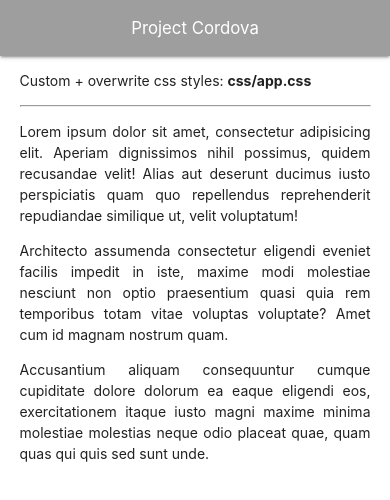
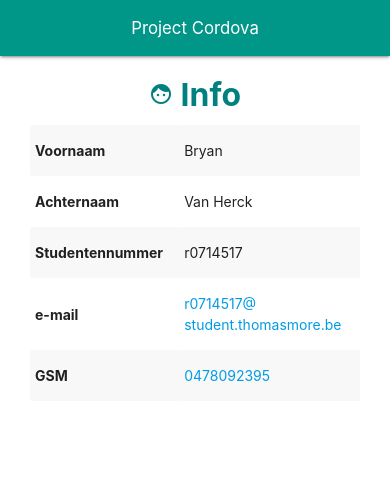
Before and after one commit to itfactory-tm/2021_2022_2appai_cordova-bryanvanherck, a website: page www/index.html in a window 390 px wide. Drawn offline with Linux system fonts and the light colour scheme; some packages are replaced by stand-ins of ours.

Commit message:
Info_homepage

```diff
--- a/www/index.html
+++ b/www/index.html
@@ -11,27 +11,40 @@
 </head>
 <body>
 <header class="navbar-fixed">
-    <nav class="grey">
+    <nav class="teal">
         <div class="nav-wrapper container">
             <a href="#!" class="brand-logo center">Project Cordova</a>
         </div>
     </nav>
 </header>
 <main class="container">
-    <div class="row">
-        <p>Custom + overwrite css styles: <b>css/app.css</b></p>
-        <hr>
-        <p>Lorem ipsum dolor sit amet, consectetur adipisicing elit. Aperiam dignissimos nihil possimus, quidem
-            recusandae
-            velit! Alias aut deserunt ducimus iusto perspiciatis quam quo repellendus reprehenderit repudiandae
-            similique
-            ut, velit voluptatum!</p>
-        <p>Architecto assumenda consectetur eligendi eveniet facilis impedit in iste, maxime modi molestiae nesciunt non
-            optio praesentium quasi quia rem temporibus totam vitae voluptas voluptate? Amet cum id magnam nostrum
-            quam.</p>
-        <p>Accusantium aliquam consequuntur cumque cupiditate dolore dolorum ea eaque eligendi eos, exercitationem
-            itaque
-            iusto magni maxime minima molestiae molestias neque odio placeat quae, quam quas qui quis sed sunt unde.</p>
+    <div class="row spa" id="tabInfo">
+        <div class="col s12">
+            <h4 class="center-align" style="color:teal; font-weight: bold"><i class="material-icons">face</i>
+                Info</h4>
+            <table class="striped">
+                <tr>
+                    <th>Voornaam</th>
+                    <td>Bryan</td>
+                </tr>
+                <tr>
+                    <th>Achternaam</th>
+                    <td>Van Herck</td>
+                </tr>
+                <tr>
+                    <th>Studentennummer</th>
+                    <td>r0714517</td>
+                </tr>
+                <tr>
+                    <th>e-mail</th>
+                    <td><a href="mailto: r0714517@student.thomasmore.be">r0714517@ <br> student.thomasmore.be</a></td>
+                </tr>
+                <tr>
+                    <th>GSM</th>
+                    <td><a href="tel:047892395">0478092395</a></td>
+                </tr>
+            </table>
+        </div>
     </div>
 </main>
 <script src="js/jquery.3.5.1min.js"></script>
```
